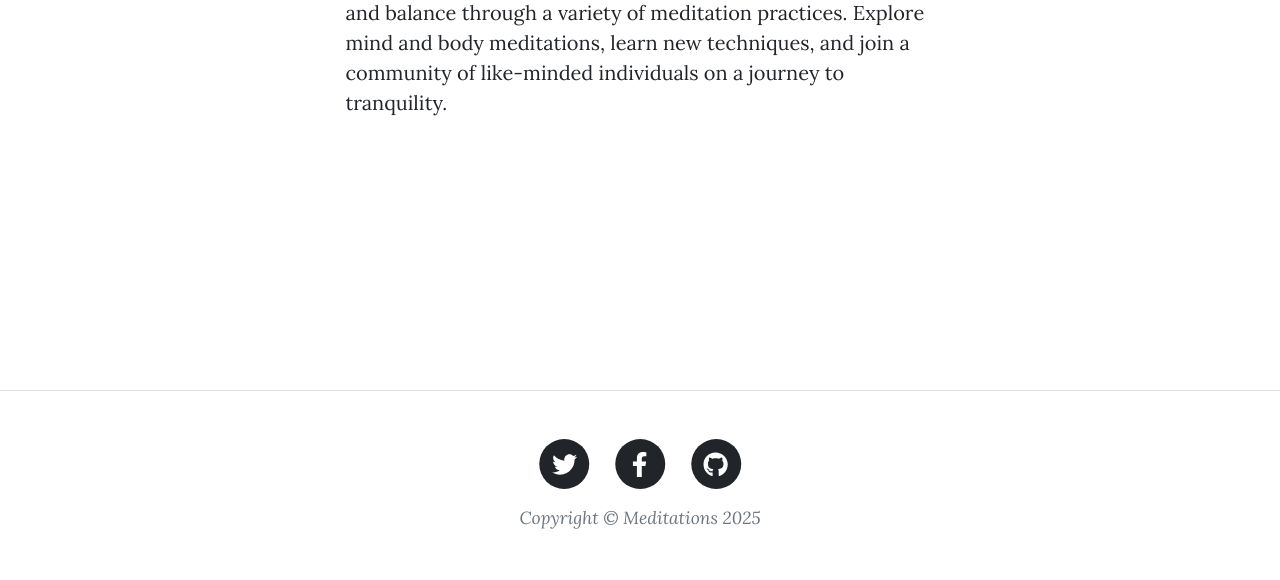
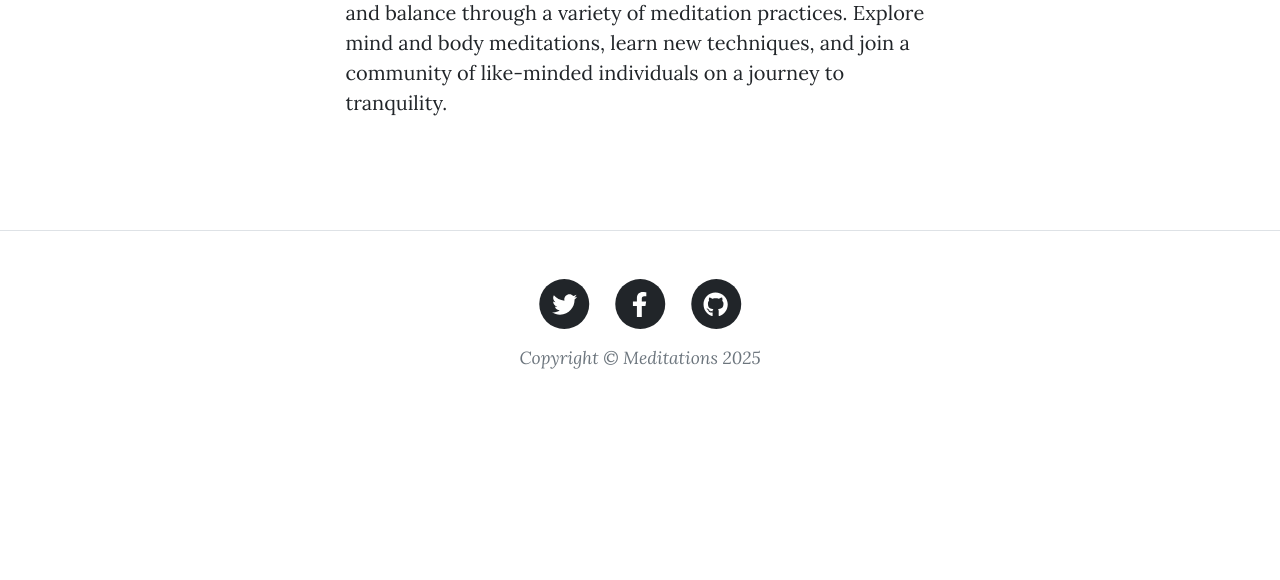
Before and after one commit to Israe-jpg/meditations, a Flask app: page /about in a window 1280 px wide. Shown: the part 740-1320 px from the top of the page. After the commit the page ends 1109 px from the top, so only its background shows below. Run offline with Flask 3, Linux system fonts and the light colour scheme; some libraries are stand-ins or nearby versions; some web fonts are replaced.

Commit message:
reduce footer s margin from top

```diff
--- a/templates/footer.html
+++ b/templates/footer.html
@@ -1,5 +1,5 @@
 <!-- Footer-->
-<footer class="border-top" style="margin-top: 15rem;">
+<footer class="border-top" style="margin-top: 5rem;">
     <div class="container px-4 px-lg-5">
         <div class="row gx-4 gx-lg-5 justify-content-center">
             <div class="col-md-10 col-lg-8 col-xl-7">
```
